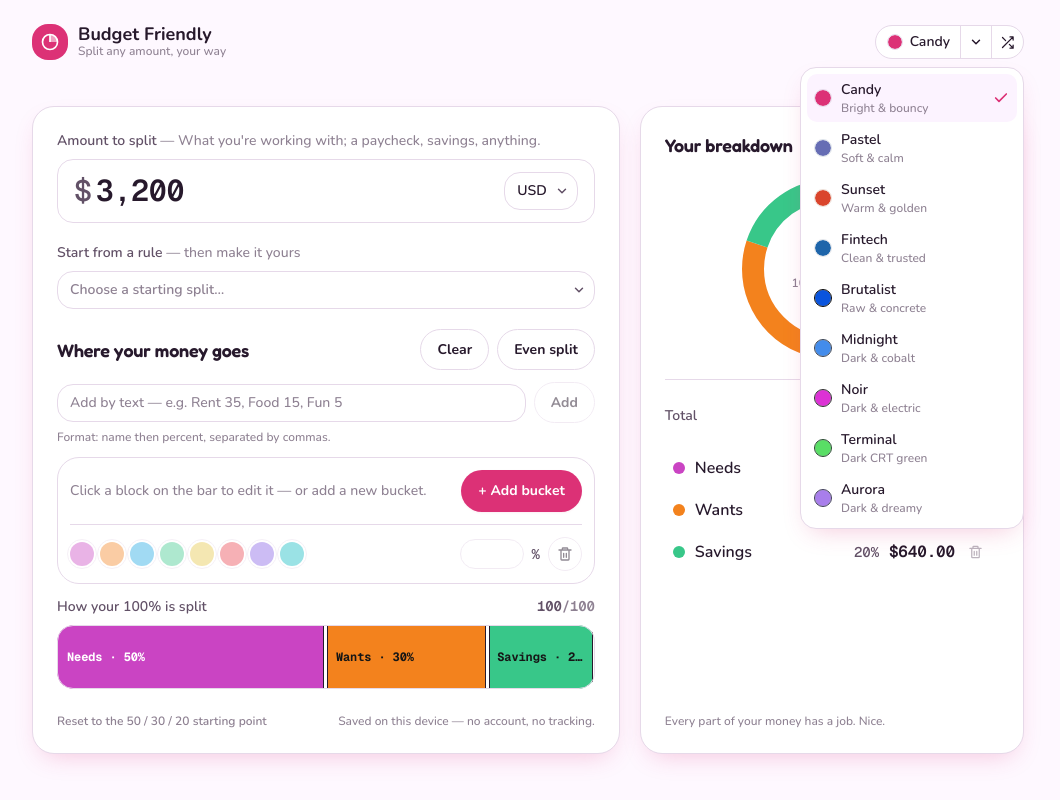
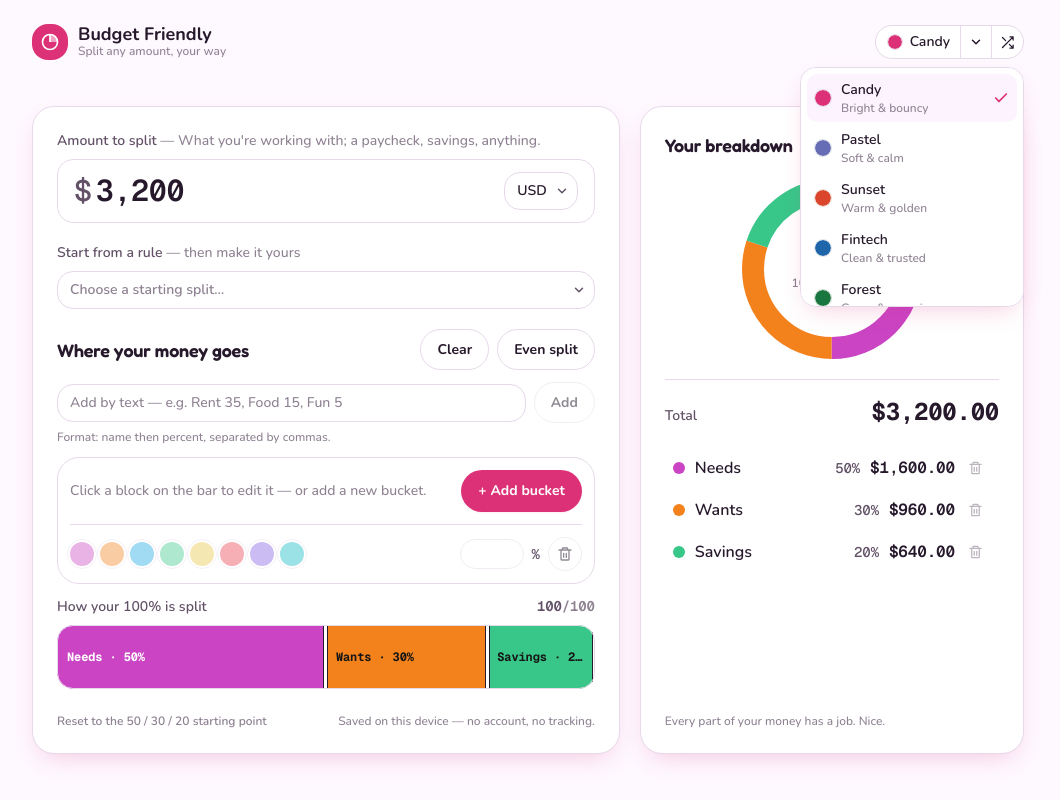
Before and after one commit to johnnysedh3lllo/budget-friendly, a Next.js app: page / in a window 1280 px wide. Both pictures are taken after a click on the button 1088 px from the left and 42 px from the top of the page. Shown: the whole page, without its empty margins (112-1172 px from the left). Built offline with nearby package versions, Linux system fonts and the light colour scheme.

Commit message:
feat: add Forest, Retro, Mono, and Mocha themes; cap theme menu height
Co-Authored-By: Claude Opus 4.8 (1M context) <noreply@anthropic.com>

```diff
--- a/app/globals.css
+++ b/app/globals.css
@@ -516,6 +516,222 @@
 }
 
 /* ================================================================== *
+ * THEME: mono — achromatic Swiss minimal, buckets read as a grey ramp
+ * ================================================================== */
+[data-theme="mono"] {
+  color-scheme: light;
+  --bg: oklch(0.975 0 0);
+  --surface: oklch(1 0 0);
+  --surface-2: oklch(0.95 0 0);
+  --ink: oklch(0.18 0 0);
+  --ink-muted: oklch(0.42 0 0);
+  --ink-subtle: oklch(0.56 0 0);
+  --primary: oklch(0.2 0 0);
+  --primary-ink: oklch(1 0 0);
+  --accent: oklch(0.45 0 0);
+  --border: oklch(0.88 0 0);
+  --ring: oklch(0.2 0 0);
+  --success: oklch(0.55 0.12 150);
+  --danger: oklch(0.5 0.16 25);
+
+  --p1: oklch(0.22 0 0);
+  --p2: oklch(0.36 0 0);
+  --p3: oklch(0.5 0 0);
+  --p4: oklch(0.62 0 0);
+  --p5: oklch(0.74 0 0);
+  --p6: oklch(0.3 0 0);
+  --p7: oklch(0.44 0 0);
+  --p8: oklch(0.68 0 0);
+  --p-unalloc: oklch(0.9 0 0);
+
+  --font-display: var(--font-geist), system-ui, sans-serif;
+  --font-body: var(--font-geist), system-ui, sans-serif;
+  --font-numeric: var(--font-geist-mono), ui-monospace, monospace;
+  --display-tracking: -0.025em;
+  --display-weight: 600;
+  --body-weight: 400;
+
+  --radius-sm: 4px;
+  --radius-md: 6px;
+  --radius-lg: 9px;
+  --radius-pill: 999px;
+  --border-width: 1px;
+
+  --shadow-sm: 0 1px 2px oklch(0 0 0 / 0.06);
+  --shadow-md: 0 4px 16px -6px oklch(0 0 0 / 0.1);
+  --shadow-lg: 0 16px 40px -14px oklch(0 0 0 / 0.14);
+
+  --density: 1;
+  --dur-fast: 110ms;
+  --dur-base: 190ms;
+  --dur-slow: 300ms;
+  --ease: cubic-bezier(0.22, 1, 0.36, 1);
+  --ease-bounce: cubic-bezier(0.22, 1, 0.36, 1);
+}
+
+/* ================================================================== *
+ * THEME: retro — 70s rec room, mustard / rust / avocado, groovy
+ * ================================================================== */
+[data-theme="retro"] {
+  color-scheme: light;
+  --bg: oklch(0.95 0.035 78);
+  --surface: oklch(0.985 0.022 80);
+  --surface-2: oklch(0.92 0.04 76);
+  --ink: oklch(0.28 0.045 50);
+  --ink-muted: oklch(0.46 0.05 52);
+  --ink-subtle: oklch(0.6 0.04 56);
+  --primary: oklch(0.54 0.15 42);
+  --primary-ink: oklch(0.97 0.02 80);
+  --accent: oklch(0.74 0.13 82);
+  --border: oklch(0.85 0.045 72);
+  --ring: oklch(0.54 0.15 42);
+  --success: oklch(0.58 0.12 130);
+  --danger: oklch(0.52 0.16 32);
+
+  --p1: oklch(0.55 0.16 40);
+  --p2: oklch(0.74 0.14 84);
+  --p3: oklch(0.6 0.12 124);
+  --p4: oklch(0.55 0.09 205);
+  --p5: oklch(0.62 0.16 56);
+  --p6: oklch(0.46 0.08 58);
+  --p7: oklch(0.58 0.1 110);
+  --p8: oklch(0.68 0.13 72);
+  --p-unalloc: oklch(0.86 0.035 74);
+
+  --font-display: var(--font-fredoka), system-ui, sans-serif;
+  --font-body: var(--font-nunito), system-ui, sans-serif;
+  --font-numeric: var(--font-geist-mono), ui-monospace, monospace;
+  --display-tracking: -0.01em;
+  --display-weight: 600;
+  --body-weight: 500;
+
+  --radius-sm: 10px;
+  --radius-md: 16px;
+  --radius-lg: 22px;
+  --radius-pill: 999px;
+  --border-width: 1px;
+
+  --shadow-sm: 0 1px 2px oklch(0.5 0.1 50 / 0.12);
+  --shadow-md: 0 10px 26px -12px oklch(0.5 0.12 50 / 0.3);
+  --shadow-lg: 0 26px 56px -20px oklch(0.5 0.12 50 / 0.34);
+
+  --density: 1;
+  --dur-fast: 140ms;
+  --dur-base: 240ms;
+  --dur-slow: 380ms;
+  --ease: cubic-bezier(0.34, 1.4, 0.64, 1);
+  --ease-bounce: cubic-bezier(0.34, 1.5, 0.64, 1);
+}
+
+/* ================================================================== *
+ * THEME: mocha (dark) — warm espresso, caramel & cream
+ * ================================================================== */
+[data-theme="mocha"] {
+  color-scheme: dark;
+  --bg: oklch(0.2 0.018 50);
+  --surface: oklch(0.25 0.022 50);
+  --surface-2: oklch(0.3 0.026 50);
+  --ink: oklch(0.93 0.02 72);
+  --ink-muted: oklch(0.76 0.03 66);
+  --ink-subtle: oklch(0.63 0.03 60);
+  --primary: oklch(0.72 0.13 66);
+  --primary-ink: oklch(0.22 0.03 50);
+  --accent: oklch(0.68 0.1 30);
+  --border: oklch(0.37 0.026 52);
+  --ring: oklch(0.74 0.13 66);
+  --success: oklch(0.74 0.12 150);
+  --danger: oklch(0.66 0.16 28);
+
+  --p1: oklch(0.74 0.13 66);
+  --p2: oklch(0.66 0.14 30);
+  --p3: oklch(0.68 0.12 12);
+  --p4: oklch(0.68 0.09 150);
+  --p5: oklch(0.8 0.12 86);
+  --p6: oklch(0.62 0.11 350);
+  --p7: oklch(0.66 0.09 196);
+  --p8: oklch(0.74 0.13 58);
+  --p-unalloc: oklch(0.33 0.022 50);
+
+  --font-display: var(--font-fraunces), Georgia, serif;
+  --font-body: var(--font-geist), system-ui, sans-serif;
+  --font-numeric: var(--font-geist-mono), ui-monospace, monospace;
+  --display-tracking: -0.005em;
+  --display-weight: 560;
+  --body-weight: 400;
+
+  --radius-sm: 9px;
+  --radius-md: 14px;
+  --radius-lg: 18px;
+  --radius-pill: 999px;
+  --border-width: 1px;
+
+  --shadow-sm: 0 1px 2px oklch(0 0 0 / 0.45);
+  --shadow-md: 0 8px 24px -10px oklch(0 0 0 / 0.6);
+  --shadow-lg: 0 24px 54px -18px oklch(0 0 0 / 0.7);
+
+  --density: 1;
+  --dur-fast: 130ms;
+  --dur-base: 220ms;
+  --dur-slow: 360ms;
+  --ease: cubic-bezier(0.33, 1, 0.68, 1);
+  --ease-bounce: cubic-bezier(0.33, 1, 0.68, 1);
+}
+
+/* ================================================================== *
+ * THEME: forest — light, organic deep green with clay earth tones
+ * ================================================================== */
+[data-theme="forest"] {
+  color-scheme: light;
+  --bg: oklch(0.97 0.016 148);
+  --surface: oklch(1 0 0);
+  --surface-2: oklch(0.95 0.022 148);
+  --ink: oklch(0.26 0.04 152);
+  --ink-muted: oklch(0.44 0.045 152);
+  --ink-subtle: oklch(0.58 0.035 150);
+  --primary: oklch(0.5 0.12 152);
+  --primary-ink: oklch(1 0 0);
+  --accent: oklch(0.62 0.13 46);
+  --border: oklch(0.88 0.022 148);
+  --ring: oklch(0.5 0.12 152);
+  --success: oklch(0.56 0.13 150);
+  --danger: oklch(0.55 0.17 30);
+
+  --p1: oklch(0.52 0.13 152);
+  --p2: oklch(0.62 0.14 46);
+  --p3: oklch(0.62 0.11 122);
+  --p4: oklch(0.62 0.1 218);
+  --p5: oklch(0.74 0.12 86);
+  --p6: oklch(0.52 0.12 350);
+  --p7: oklch(0.58 0.1 192);
+  --p8: oklch(0.58 0.14 34);
+  --p-unalloc: oklch(0.88 0.016 148);
+
+  --font-display: var(--font-fraunces), Georgia, serif;
+  --font-body: var(--font-nunito), system-ui, sans-serif;
+  --font-numeric: var(--font-geist-mono), ui-monospace, monospace;
+  --display-tracking: -0.005em;
+  --display-weight: 540;
+  --body-weight: 500;
+
+  --radius-sm: 10px;
+  --radius-md: 14px;
+  --radius-lg: 20px;
+  --radius-pill: 999px;
+  --border-width: 1px;
+
+  --shadow-sm: 0 1px 2px oklch(0.4 0.08 150 / 0.1);
+  --shadow-md: 0 12px 30px -14px oklch(0.4 0.1 150 / 0.26);
+  --shadow-lg: 0 28px 60px -20px oklch(0.4 0.1 150 / 0.3);
+
+  --density: 1;
+  --dur-fast: 140ms;
+  --dur-base: 240ms;
+  --dur-slow: 380ms;
+  --ease: cubic-bezier(0.33, 1, 0.68, 1);
+  --ease-bounce: cubic-bezier(0.33, 1, 0.68, 1);
+}
+
+/* ================================================================== *
  * Base
  * ================================================================== */
 @layer base {
--- a/app/layout.tsx
+++ b/app/layout.tsx
@@ -35,7 +35,7 @@ export const viewport: Viewport = {
 };
 
 // Set the saved theme before paint to avoid a flash of the default theme.
-const noFlashTheme = `(function(){try{var t=localStorage.getItem('bf-theme');var allowed=['candy','pastel','sunset','fintech','brutalist','midnight','noir','terminal','aurora'];document.documentElement.dataset.theme=allowed.indexOf(t)>-1?t:'candy';}catch(e){document.documentElement.dataset.theme='candy';}})();`;
+const noFlashTheme = `(function(){try{var t=localStorage.getItem('bf-theme');var allowed=['candy','pastel','sunset','fintech','forest','retro','mono','brutalist','midnight','noir','terminal','aurora','mocha'];document.documentElement.dataset.theme=allowed.indexOf(t)>-1?t:'candy';}catch(e){document.documentElement.dataset.theme='candy';}})();`;
 
 export default function RootLayout({
   children,
--- a/components/ThemeSwitcher.tsx
+++ b/components/ThemeSwitcher.tsx
@@ -96,7 +96,7 @@ export default function ThemeSwitcher() {
           <div
             role="listbox"
             aria-label="Themes"
-            className="surface-raised absolute right-0 top-full z-30 mt-2 flex max-h-[70vh] w-56 flex-col gap-0.5 overflow-y-auto p-1.5"
+            className="bf-scroll surface-raised absolute right-0 top-full z-30 mt-2 flex max-h-[min(15rem,60vh)] w-56 flex-col gap-0.5 overflow-y-auto p-1.5"
             style={{ borderRadius: "var(--radius-md)" }}
           >
             {THEMES.map((t) => {
--- a/lib/types.ts
+++ b/lib/types.ts
@@ -3,22 +3,30 @@ export type ThemeName =
   | "pastel"
   | "sunset"
   | "fintech"
+  | "forest"
+  | "retro"
+  | "mono"
   | "brutalist"
   | "midnight"
   | "noir"
   | "terminal"
-  | "aurora";
+  | "aurora"
+  | "mocha";
 
 export const THEMES: { id: ThemeName; label: string; blurb: string }[] = [
   { id: "candy", label: "Candy", blurb: "Bright & bouncy" },
   { id: "pastel", label: "Pastel", blurb: "Soft & calm" },
   { id: "sunset", label: "Sunset", blurb: "Warm & golden" },
   { id: "fintech", label: "Fintech", blurb: "Clean & trusted" },
+  { id: "forest", label: "Forest", blurb: "Green & organic" },
+  { id: "retro", label: "Retro", blurb: "70s & groovy" },
+  { id: "mono", label: "Mono", blurb: "Black & white" },
   { id: "brutalist", label: "Brutalist", blurb: "Raw & concrete" },
   { id: "midnight", label: "Midnight", blurb: "Dark & cobalt" },
   { id: "noir", label: "Noir", blurb: "Dark & electric" },
   { id: "terminal", label: "Terminal", blurb: "Dark CRT green" },
   { id: "aurora", label: "Aurora", blurb: "Dark & dreamy" },
+  { id: "mocha", label: "Mocha", blurb: "Warm dark roast" },
 ];
 
 /** A single slice of the 100%. */
```
